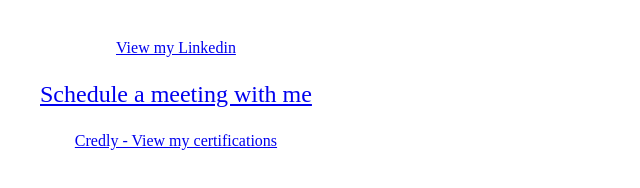
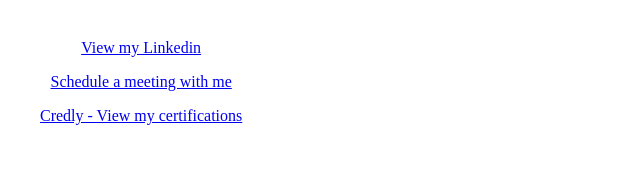
Before and after one commit to makeitbetter/mywebsite, a plain HTML site: page index.html in a window 1280 px wide. Shown: the whole page, without its empty margins (0-640 px from the left). Drawn offline with Linux system fonts and the light colour scheme.

Commit message:
Update index.html
fixed style

```diff
--- a/index.html
+++ b/index.html
@@ -29,7 +29,7 @@
 <div class="button">
 <p><a href="https://www.linkedin.com/in/neilmsmalley/">View my Linkedin</a><br></p>
 
-<p style="font-size: 24px;"><a href="https://cal.com/nsmalley">Schedule a meeting with me</a><br></p>
+<p><a href="https://cal.com/nsmalley">Schedule a meeting with me</a><br></p>
 
 <p><a href="https://www.credly.com/users/neilmsmalley">Credly - View my certifications </a><br></p>
 
```
